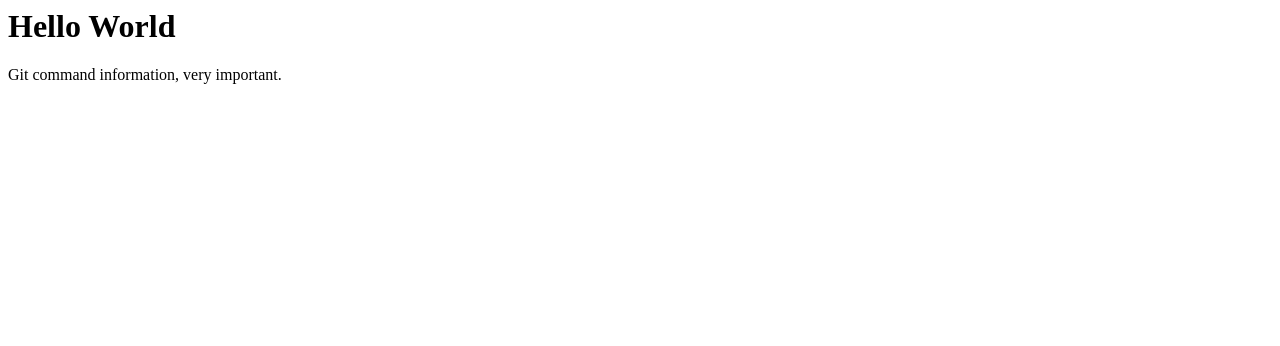
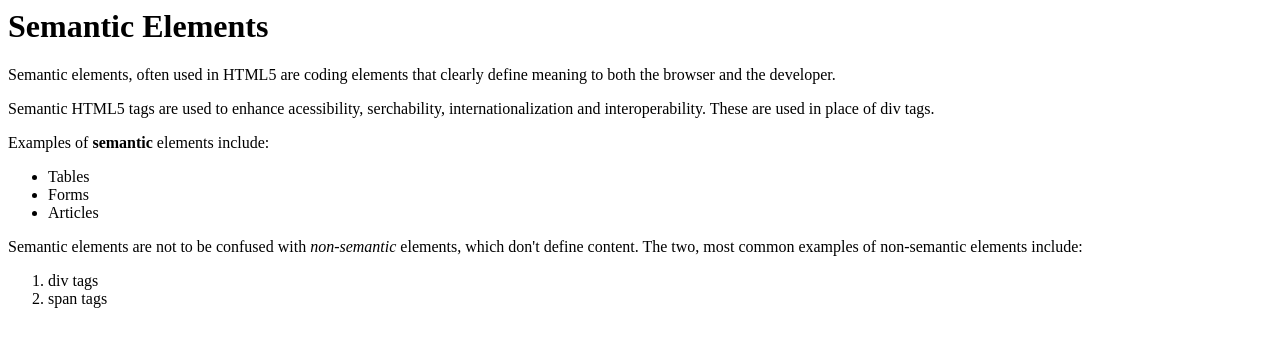
Before and after one commit to amandaluree/new-project, a plain HTML site: page index.html in a window 1280 px wide. Drawn offline with Linux system fonts and the light colour scheme.

Commit message:
added html

```diff
--- a/index.html
+++ b/index.html
@@ -1,2 +1,24 @@
-<h1>Hello World</h1>
-<p>Git command information, very important.</p>
+<html>
+<h1>Semantic Elements</h1>
+<body>
+  <main>
+    <section>
+<p>Semantic elements, often used in HTML5 are coding elements that clearly define meaning to both the browser and the developer.</p>
+<p>Semantic HTML5 tags are used to enhance acessibility, serchability, internationalization and interoperability. These are used in place of div tags.</p>
+
+<p>Examples of <b>semantic</b> elements include:</p>
+    <ul>
+      <li>Tables</li>
+      <li>Forms</li>
+      <li>Articles</li>
+    </ul>
+
+<p>Semantic elements are not to be confused with <em>non-semantic</em> elements, which don't define content. The two, most common examples of non-semantic elements include:</p>
+    <ol>
+      <li>div tags</li>
+      <li>span tags</li>
+    </ol>
+</section>
+</main>
+</body>
+</html>
```
